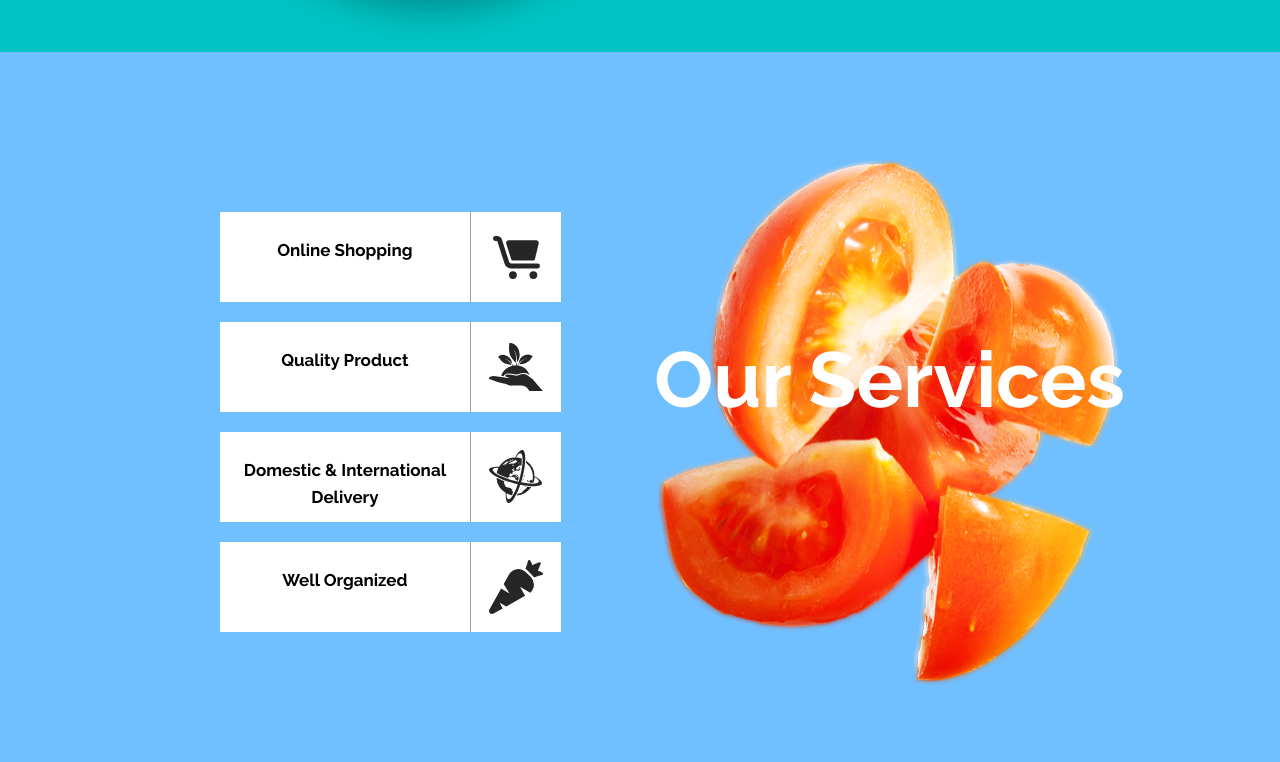
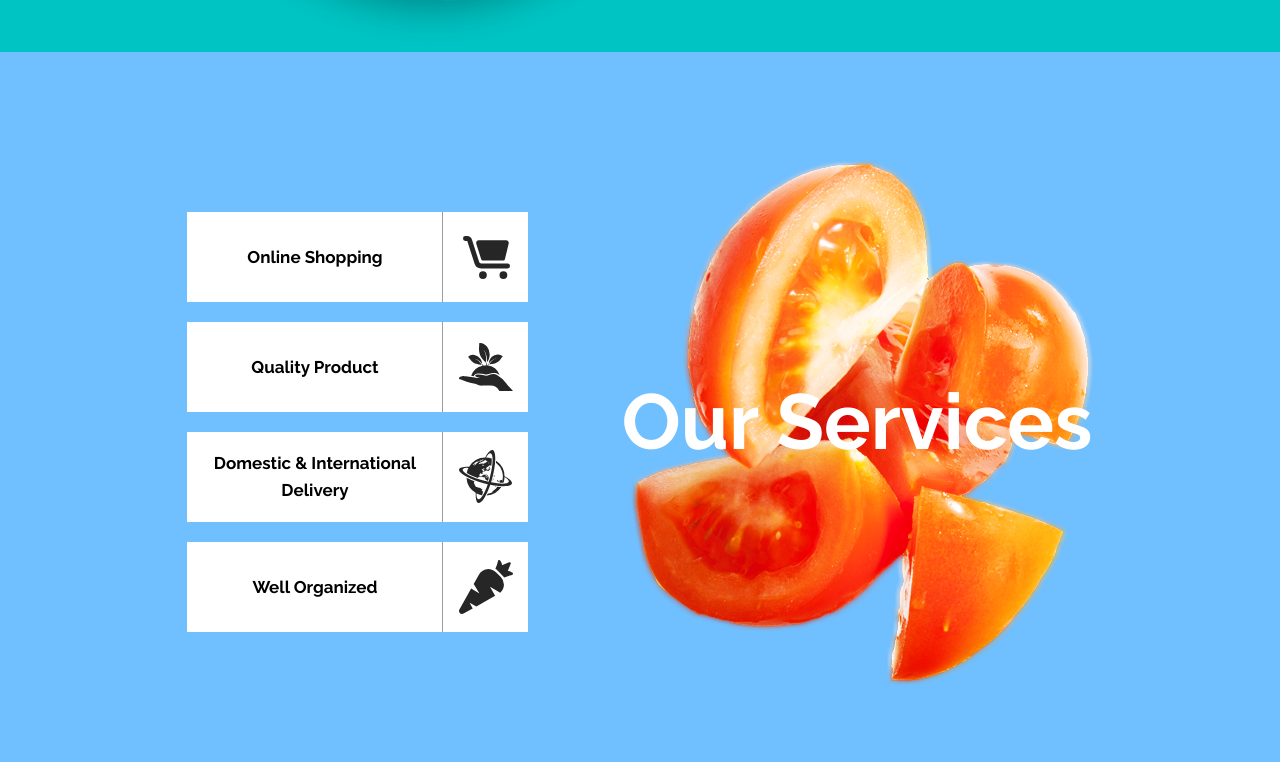
Before and after one commit to annadzhym/Cahee, a plain HTML site: page index.html in a window 1280 px wide. Shown: the part 1478-2240 px from the top of the page. Drawn offline with Linux system fonts and the light colour scheme.

Commit message:
text is centred by flex opportunities, added @media

```diff
--- a/css/style.css
+++ b/css/style.css
@@ -1,5 +1,12 @@
 @import url('https://fonts.googleapis.com/css?family=Raleway:300,400,700,900');
-
+@media screen and (max-width: 750px){
+    .container {
+        width: 100%;
+    }
+    .blog-flex {
+        flex-direction: column;
+    }
+}
 .page {
     font: 300 17px/1.58 'Raleway', Arial, sans-serif;
 }
@@ -26,6 +33,12 @@
 
 .titles {
     font-weight: 700;
+}
+
+.fieldset {
+    border: none;
+    margin: 0;
+    padding: 0;
 }
 
 .header {
@@ -143,50 +156,54 @@
 }
 
 .services__filling {
-    display: grid;
-    grid-template-columns: 50% 50%;
+    display: flex;
     align-items: center;
-    justify-items: center;
+    justify-content: space-around;
     height: 652px;
+}
+
+.services__filling--right {
+    height: 527px;
+    display: flex;
+    justify-content: center;
+    align-items: center;
+    background: url(../img/tomato.png) no-repeat 100%;
 }
 
 .services__title {
     font-size: 78px;
     color: #fff;
-    padding: 159px 0 243px;
-    background: url(../img/tomato.png) no-repeat 30%;
 }
 
+.list {
+    height: 420px;
+    display: flex;
+    flex-direction: column;
+    justify-content: space-between;
+
+}
 .list__item {
     background-color: #ffffff;
-    height: 90px;
-    margin-bottom: 20px;
-    text-align: center;
-}
-
-.list__item:last-child {
-    margin-bottom: 0;
+    display: flex;
+    align-items: center;
+    width: 341px;
 }
 
 .list__item--link {
     color: black;
+    text-decoration: none;
+    text-align: center;
+    font-weight: 700;
+    width: 75%;
 }
 
 .list__item--link:hover {
     opacity: 0.7;
 }
 
-.list__item--title{
-    display: inline-block;
-    font-weight: 700;
-    margin-top: 25px;
-    width: 250px;
-}
-
 .list__icon {
     height: 90px;
-    width: 90px;
-    float: right;
+    width: 25%;
     background: 50% no-repeat;
     border-left: 1px solid #9D9D9D;
 }
--- a/index.html
+++ b/index.html
@@ -61,32 +61,24 @@
             <div class="services__filling--width-1-2">
                 <ul class="services__list list">
                     <li class="list__item">
-                        <a href="#" class="list__item--link">
-                            <h5 class="list__item--title">Online Shopping</h5>
+                        <a href="#" class="list__item--link">Online Shopping</a>
                         <span class="list__icon list__icon--cart"></span>
-                        </a>
                     </li>
                     <li class="list__item">
-                        <a href="#" class="list__item--link">
-                            <h5 class="list__item--title">Quality Product</h5>
+                        <a href="#" class="list__item--link">Quality Product</a>
                         <span class="list__icon list__icon--quality"></span>
-                        </a>
                     </li>
                     <li class="list__item">
-                        <a href="#" class="list__item--link">
-                            <h5 class="list__item--title">Domestic & International Delivery</h5>
+                        <a href="#" class="list__item--link">Domestic & International Delivery</a>
                         <span class="list__icon list__icon--globe"></span>
-                        </a>
                     </li>
                     <li class="list__item">
-                        <a href="#" class="list__item--link">
-                            <h5 class="list__item--title">Well Organized</h5>
+                        <a href="#" class="list__item--link">Well Organized</a>
                         <span class="list__icon list__icon--carrot"></span>
-                        </a>
                     </li>
                 </ul>
             </div>
-            <div class="services__filling--width-1-2">
+            <div class="services__filling--right">
                 <h2 class="services__title titles">Our Services</h2>
             </div>
         </div>
@@ -207,10 +199,13 @@
         <div class="contact__container">
             <div class="contact__container--1-2">
                 <form class="form" method="get">
+                    <fieldset class="fieldset">
                         <input type="text" name="name" class="contact__form contact__form--name" placeholder="Your name...">
                         <input type="email" name="email" class="contact__form contact__form--email" placeholder="Your email address...">
                         <input type="number" name="phone" class="contact__form contact__form--phone" placeholder="Your phone number..." max="13" min="13">
                         <textarea name="message" class="contact__form contact__form--message" placeholder="Your message..."></textarea>
+
+                    </fieldset>
                 </form>
             </div>
             <div class="contact__container--1-2 contact__address">
```
Lines whose indentation alone changed are shown as unchanged.
